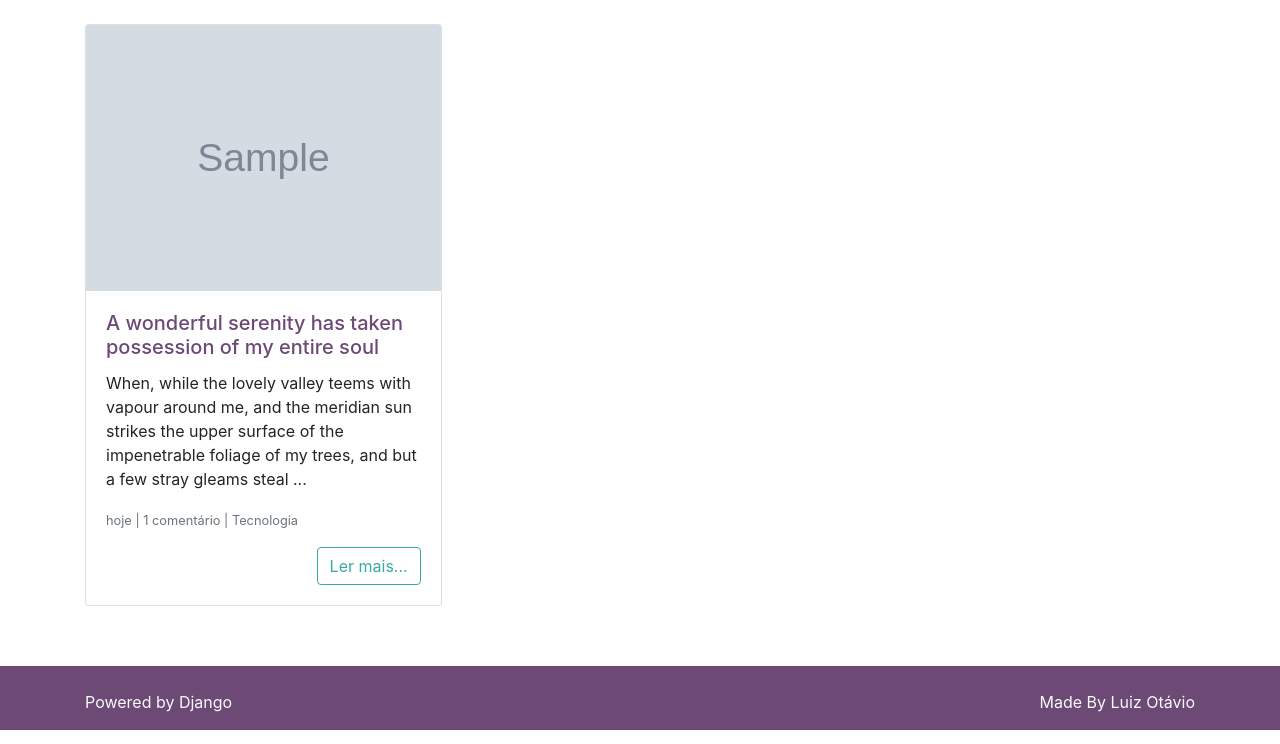
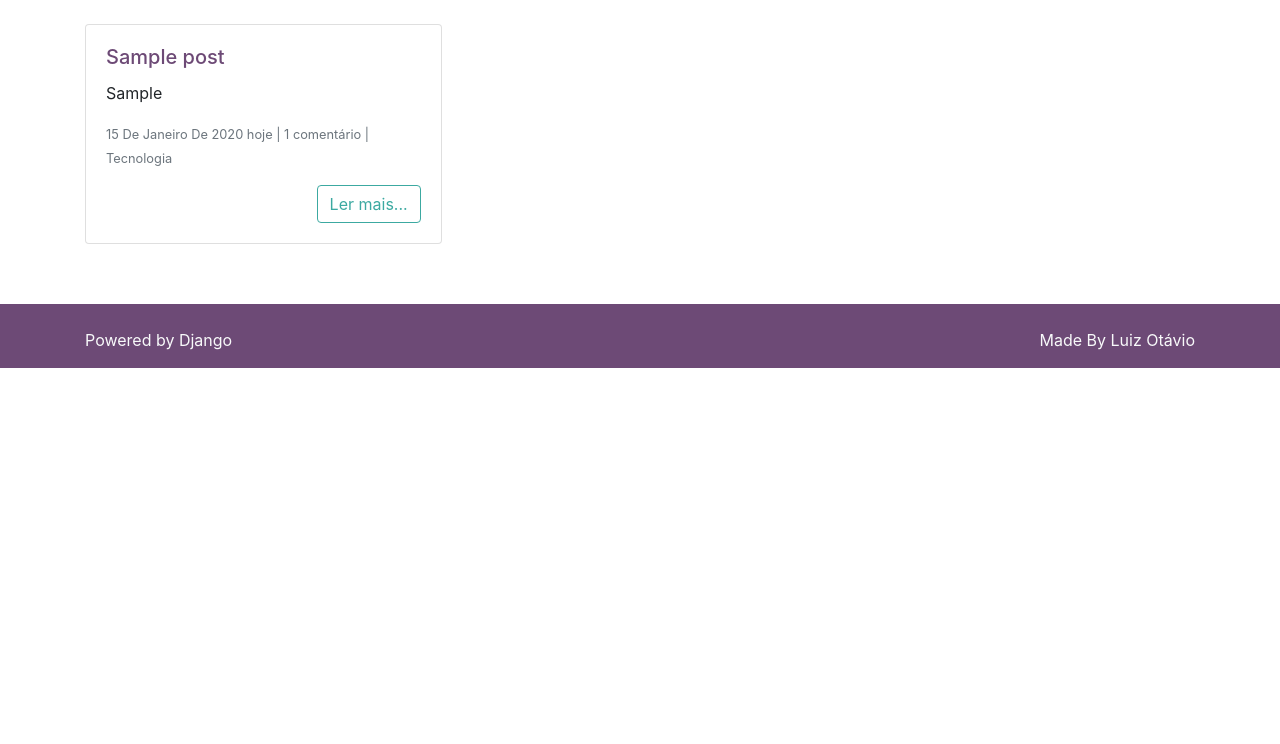
Before and after one commit to MetroRug/projeto_blog, a Django app: page / in a window 1280 px wide. Shown: the part 56-800 px from the top of the page. Run offline with Django 4.2, Linux system fonts and the light colour scheme; tables that the repository leaves empty hold one stand-in row (values such as "Sample post"); grey boxes marked "Sample" are stand-in pictures; some libraries are stand-ins or nearby versions.

Commit message:
Inclusão dos posts

```diff
--- a/BLOGCURSO/blog/settings.py
+++ b/BLOGCURSO/blog/settings.py
@@ -12,6 +12,7 @@ https://docs.djangoproject.com/en/4.0/ref/settings/
 import os.path
 from pathlib import Path
 from django.contrib.messages import constants
+
 
 # Build paths inside the project like this: BASE_DIR / 'subdir'.
 BASE_DIR = Path(__file__).resolve().parent.parent
@@ -41,6 +42,8 @@ INSTALLED_APPS = [
     'django.contrib.sessions',
     'django.contrib.messages',
     'django.contrib.staticfiles',
+    'django.contrib.humanize',
+
 ]
 
 MIDDLEWARE = [
@@ -124,7 +127,7 @@ USE_TZ = True
 # Static files (CSS, JavaScript, Images)
 # https://docs.djangoproject.com/en/4.0/howto/static-files/
 
-STATIC_URL = 'static/'
+STATIC_URL = '/static/'
 STATICFILES_DIRS = (os.path.join(BASE_DIR, 'templates/static'),)
 
 MEDIA_ROOT = os.path.join(BASE_DIR, 'media')
--- a/BLOGCURSO/posts/templates/posts/index.html
+++ b/BLOGCURSO/posts/templates/posts/index.html
@@ -1,4 +1,5 @@
 {% extends 'base.html' %}
+{% load humanize %}
 
 {% block conteudo %}
 <!-- CONTENT -->
@@ -8,23 +9,25 @@
     {% for post in posts %}
     <div class="card">
 
-                    <a href="post.html">
+        {% if post.imagem %}
+        <a href="{% url 'post_detalhes' post.id %}">
             <img class="card-img-top"
                  src="{{ post.imagem_post.url }}"
-                             alt="Card image cap">
+                 alt="{{ post.titulo_post }}">
         </a>
+        {% endif %}
 
         <div class="card-body">
             <h5 class="card-title">
-                            <a href="post.html">
-                                A wonderful serenity has taken possession of my entire soul
+                <a href="{% url 'post_detalhes' post.id %}">
+                    {{ post.titulo_post }}
                 </a>
             </h5>
-                        <p class="card-text">When, while the lovely valley teems with vapour around me, and the meridian
-                            sun strikes the upper surface of the impenetrable foliage of my trees, and but a few stray
-                            gleams steal ...</p>
+            <p class="card-text">{{ post.excerto_post }}</p>
             <p class="card-text">
-                            <small class="text-muted">hoje | 1 comentário | Tecnologia</small>
+                <small class="text-muted">
+                    {{ post.data_post | naturalday | title }}
+                    hoje | 1 comentário | Tecnologia</small>
             </p>
 
             <div class="text-right">
--- a/BLOGCURSO/posts/views.py
+++ b/BLOGCURSO/posts/views.py
@@ -7,7 +7,7 @@ from .models import Post
 class PostIndex(ListView):
     model = Post
     template_name = 'posts/index.html'
-    paginate_by = 1
+    paginate_by = 3
     context_object_name = 'posts'
 
 
```
Also changed, not shown: BLOGCURSO/posts/migrations/0002_alter_post_autor_post_alter_post_categoria_post_and_more.py (added), 1 other file. Lines whose indentation alone changed are shown as unchanged.
